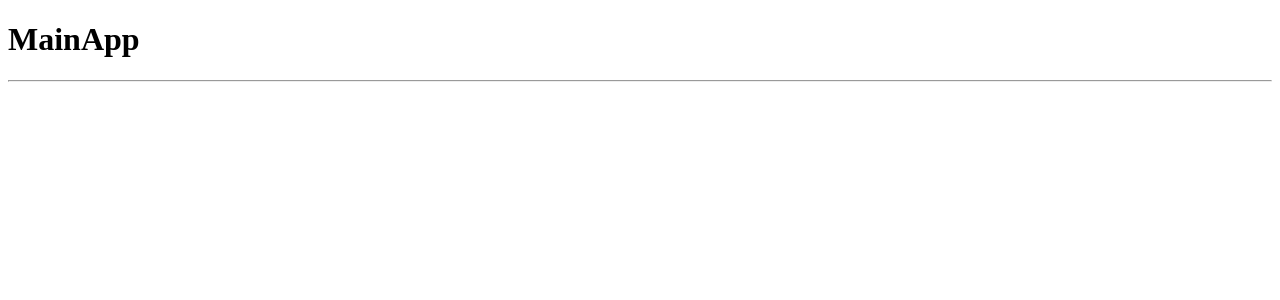
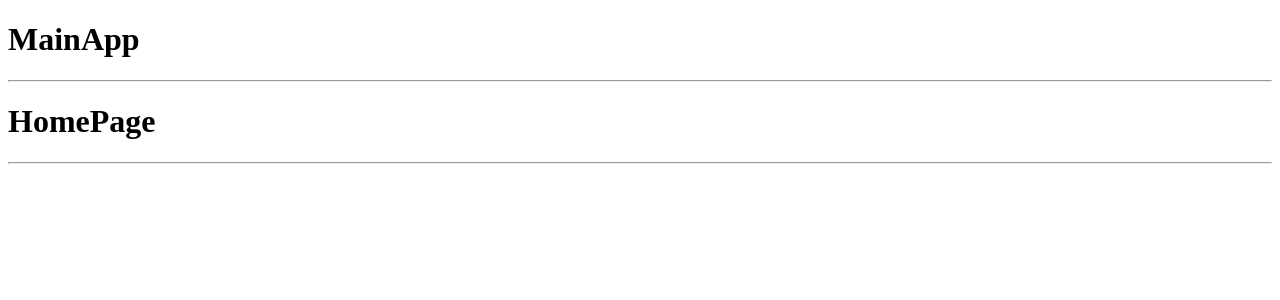
Before and after one commit to DanielTriveno/react-hooks, a React app: page / in a window 1280 px wide. Shown: the top 300 px of the page. Built offline with nearby package versions, Linux system fonts and the light colour scheme; the HTML template or start-up script is replaced by a standard one.

Commit message:
Configuring Routes in React

```diff
--- a/src/09-useContext/MainApp.jsx
+++ b/src/09-useContext/MainApp.jsx
@@ -1,3 +1,7 @@
+import { Navigate, Route, Routes } from "react-router-dom"
+import { HomePage } from "./HomePage"
+import { AboutPage } from "./AboutPage"
+import { LoginPage } from "./LoginPage"
 
 export const MainApp = () => {
   return (
@@ -5,6 +9,16 @@
         <h1>MainApp</h1>
         <hr />
 
+        <Routes>
+          <Route path ="/" element={<HomePage/>}/>
+          <Route path ="login" element={<LoginPage/>}/>
+          <Route path ="about" element={<AboutPage/>}/>
+
+          {/*<Route path="/*" element={<LoginPage/>}/>*/}
+
+          <Route path="/*" element={<Navigate to="/about"/>}/>
+        </Routes>
+
     </>
   )
 }
```
